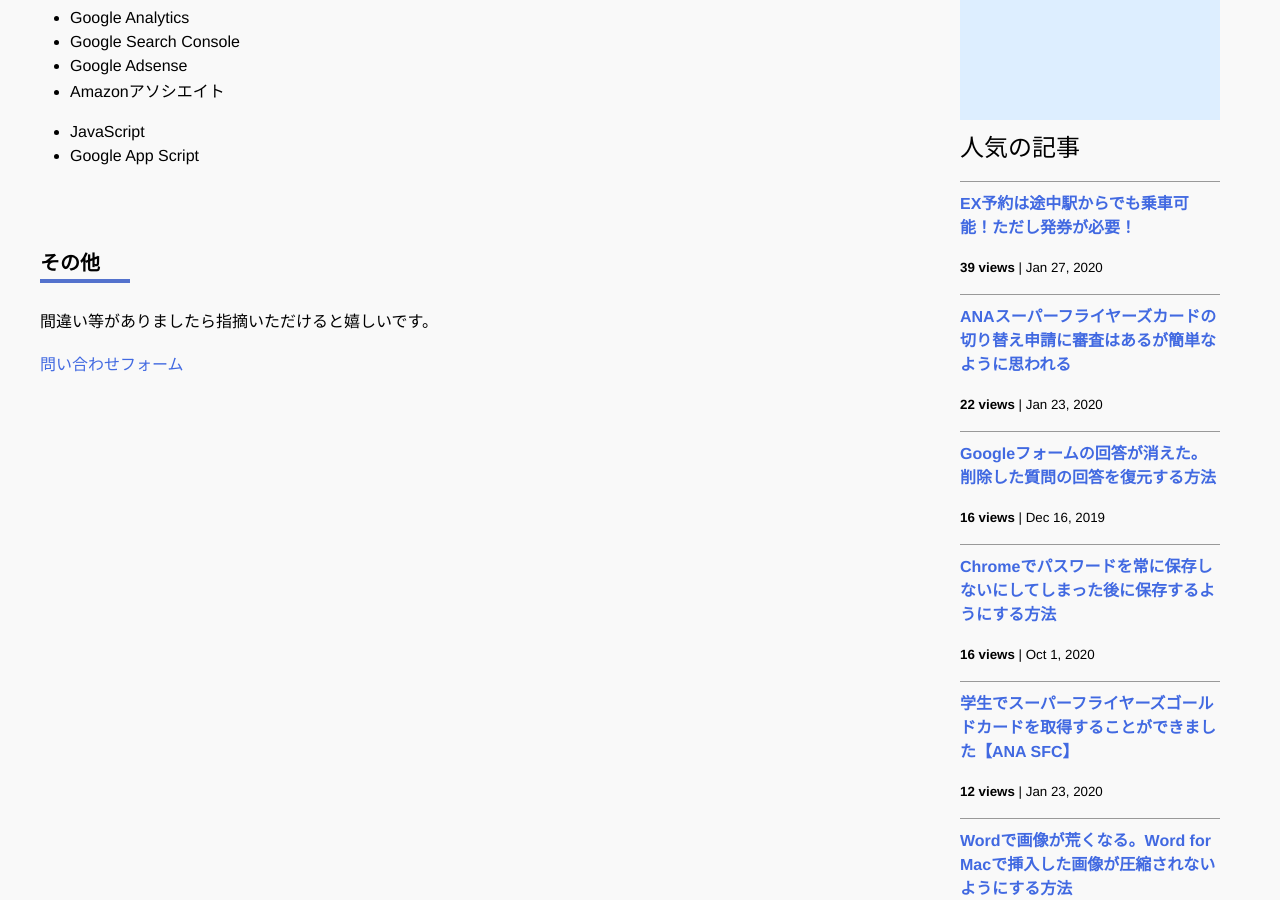
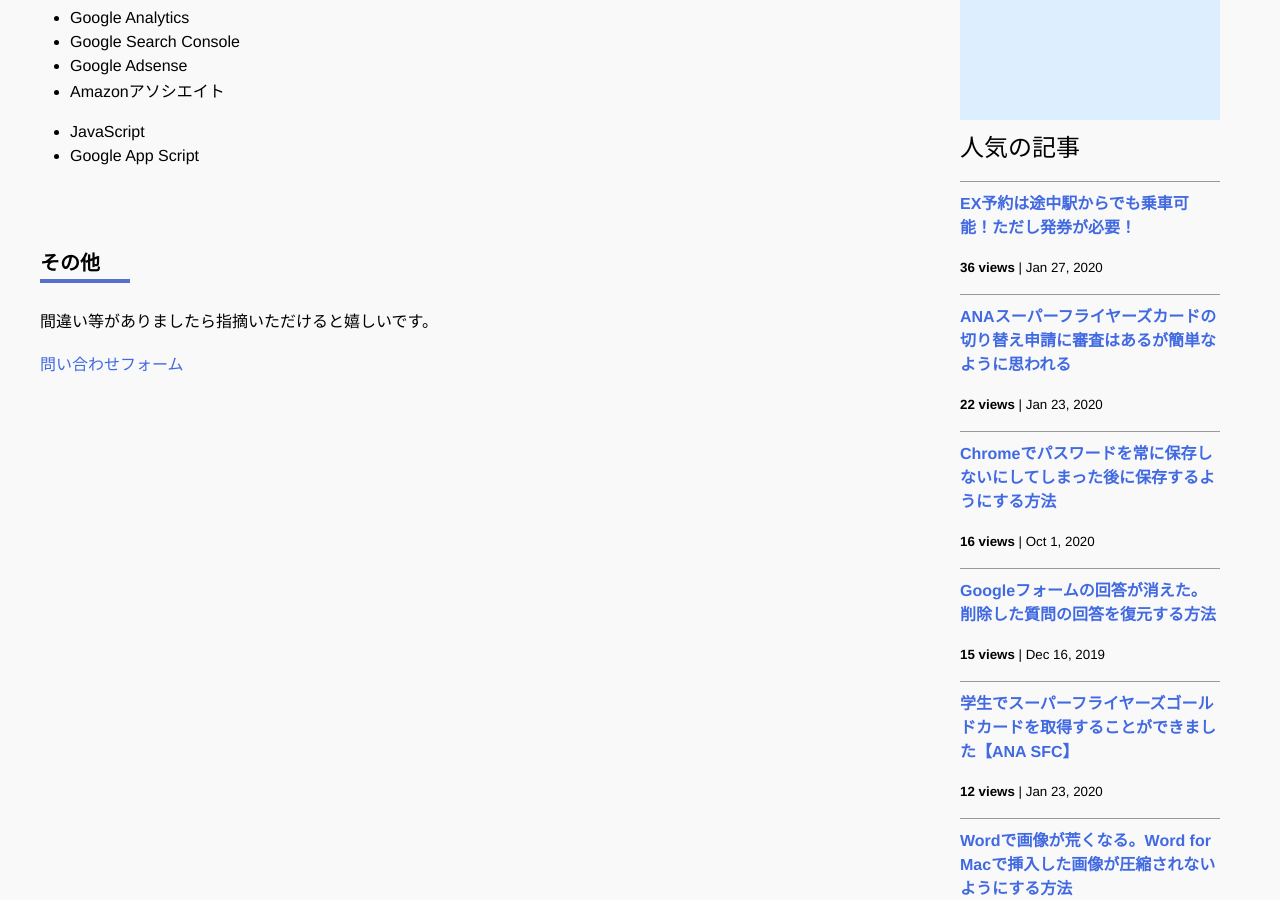
Before and after one commit to iwanaminami/shoyaiwaname, a Jekyll site: the page built from about.markdown, in a window 1280 px wide and 900 px high, scrolled down 693 px. Built offline with Jekyll 4.4.1, drawn with Linux system fonts in a browser that asks for light colours; nearby versions of some CDN libraries; comment, search, counter and statistics services are not loaded.

Commit message:
chore(ga): update _data/popularposts.yml 20261011-0052

```diff
--- a/_data/popularposts.yml
+++ b/_data/popularposts.yml
@@ -1,14 +1,14 @@
 side:
-  - view: 39
+  - view: 36
     url: "/2020/01/27/ex-rideontheway.html"
-  - view: 24
-    url: "/"
   - view: 22
     url: "/2020/01/23/sfc-judge.html"
-  - view: 16
-    url: "/2019/12/16/restore-googleform.html"
+  - view: 19
+    url: "/"
   - view: 16
     url: "/2020/10/01/googlepassword.html"
+  - view: 15
+    url: "/2019/12/16/restore-googleform.html"
   - view: 12
     url: "/2020/01/23/sfcgold.html"
   - view: 11
```
